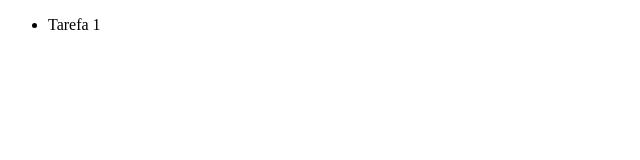
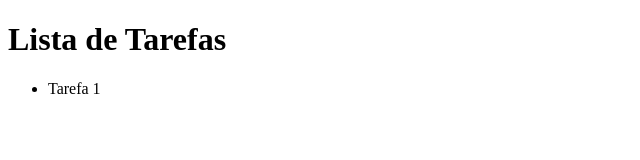
Before and after one commit to Edilsonc91/Lista-de-Tarefas, a plain HTML site: page index.html in a window 1280 px wide. Shown: the whole page, without its empty margins (0-640 px from the left). Drawn offline with Linux system fonts and the light colour scheme.

Commit message:
header da pagina

```diff
--- a/index.html
+++ b/index.html
@@ -6,6 +6,9 @@
     <title>Lista de Tarefas</title>
 </head>
 <body>
+    <header>
+        <h1>Lista de Tarefas</h1>
+    </header>
     <ul>
         <li>Tarefa 1</li>
     </ul>
```
